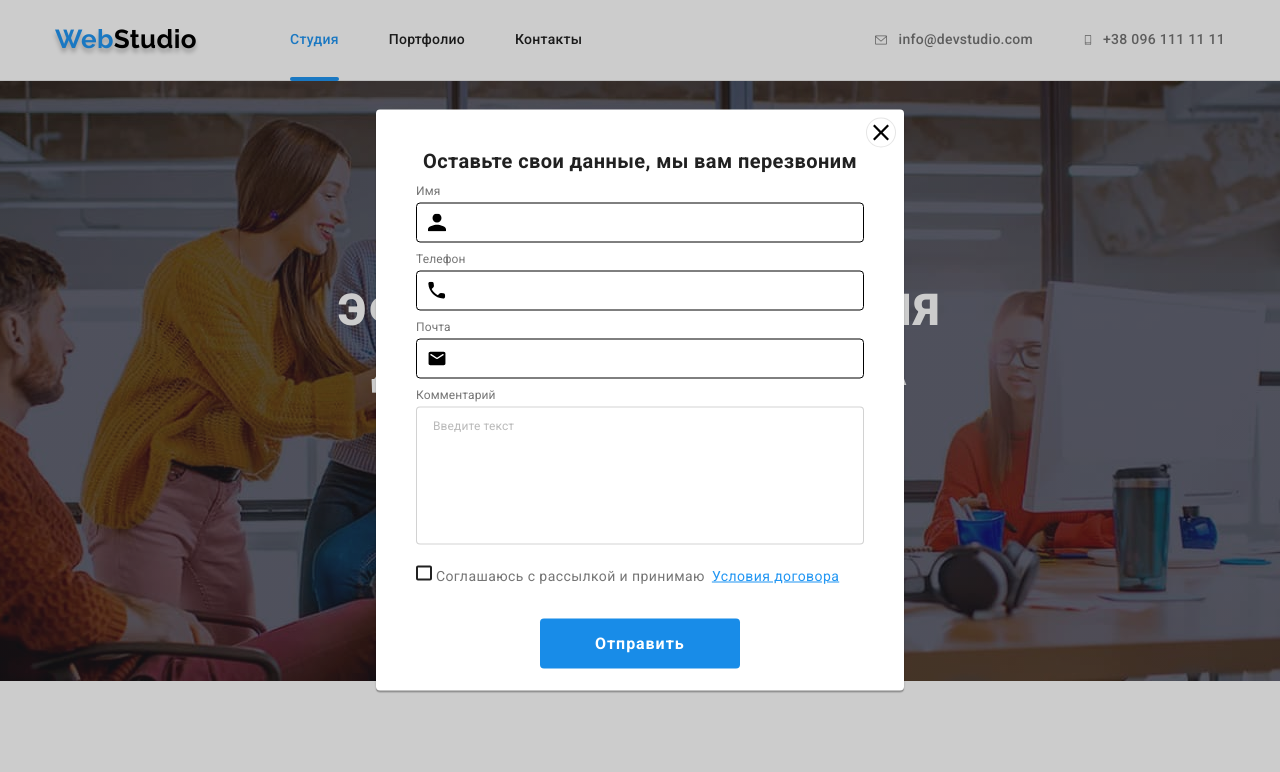
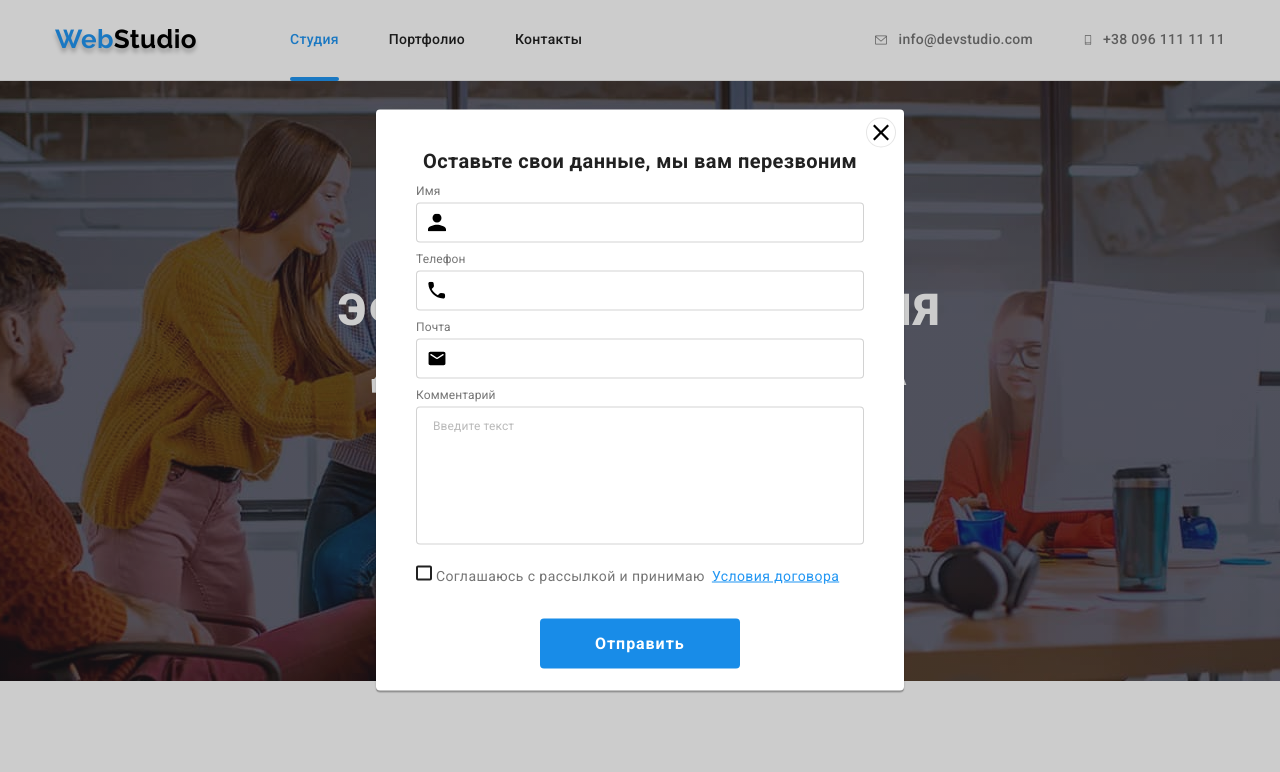
Before and after one commit to Piniuhin/goit-markup-hw-06, a plain HTML site: page index.html in a window 1280 px wide. Both pictures are taken after a click on the button "Заказать услугу". Shown: the top 772 px of the page. Drawn offline with nearby package versions, Linux system fonts and the light colour scheme.

Commit message:
corrected

```diff
--- a/css/style.css
+++ b/css/style.css
@@ -341,11 +341,16 @@ img {
     height: 40px;
     padding:11px 12px 11px 40px;
 
-    border: 1px solid /*var(--form-input-border-color)*/;
+    border: 1px solid var(--form-input-border-color);
     border-radius: 4px;
     transition: fill 250ms var(--time-function),
     border-color 250ms var(--time-function);
 }
+/*
+.form-input:hover,
+.form-input:focus {
+    border-color: var(--accent-color);
+}*/
 
 .form-input:hover + .form-icon,
 .form-input:focus + .form-icon{
@@ -360,6 +365,11 @@ img {
     transform: translatey(-50%);
     transition:fill 250ms var(--time-function);
 }
+/*
+.form-icon:hover,
+.form-icon:focus {
+    fill: var(--accent-color);
+}*/
 
 .form-area{
     padding: 12px 16px;
```
